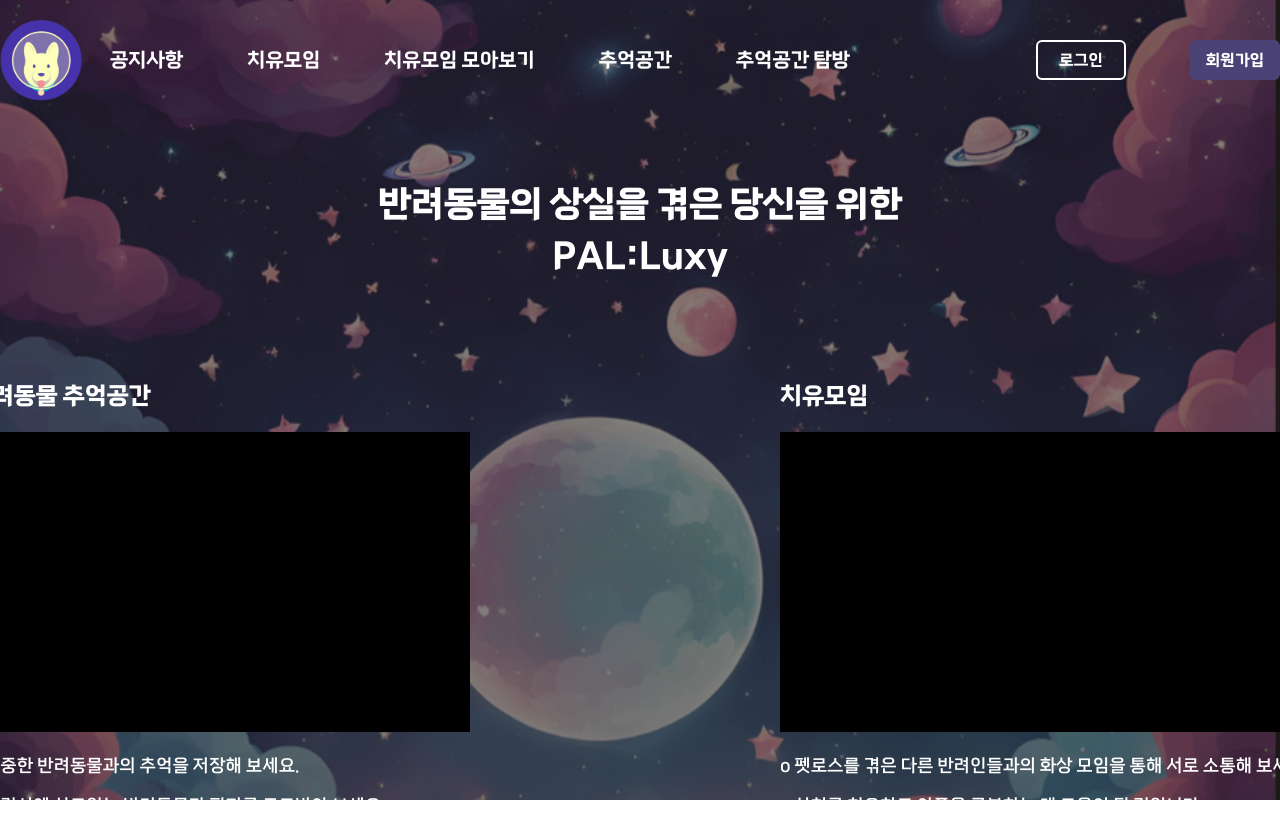
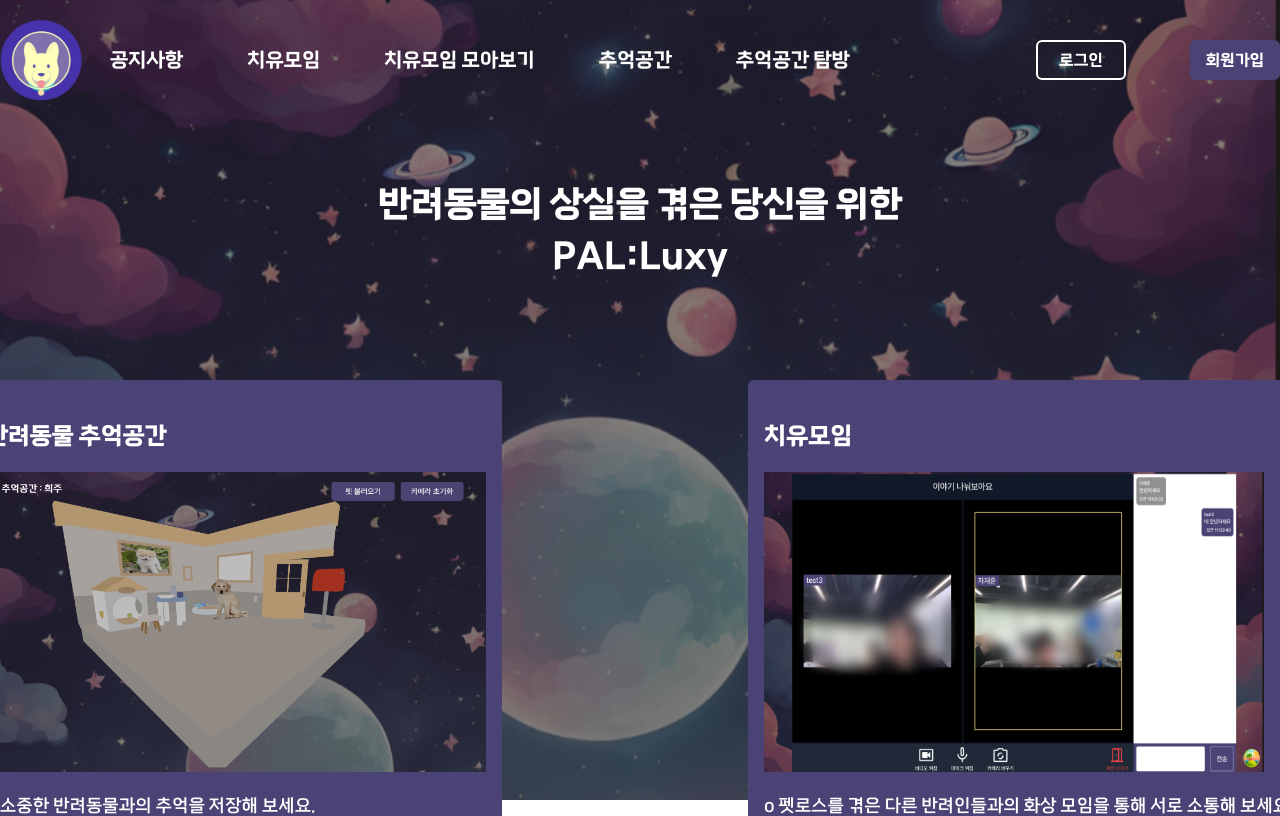
Before and after one commit to leepro1/palluxy, a React (Vite) app in the folder frontend/: page / in a window 1280 px wide. Shown: the top 816 px of the page. Built offline with nearby package versions, Linux system fonts and the light colour scheme; no server answers; a web font is replaced by a local one.

Commit message:
Fix: 메인 페이지내 사진 삽입 및 디자인 일부 수정
Former-commit-id: e9e76316d4a29471765d3cb532cdf86e056de340

```diff
--- a/frontend/src/pages/HomePage/index.jsx
+++ b/frontend/src/pages/HomePage/index.jsx
@@ -1,5 +1,6 @@
 import ContentsLayout from '@layout/ContentsLayout';
-
+import meetingPreview from '@assets/images/homePage/meetingPreview.png';
+import roomPreview from '@assets/images/homePage/roomPreview.png';
 const HomePage = () => {
   return (
     <ContentsLayout>
@@ -14,9 +15,15 @@
         <div className="mx-5 my-10">
           <div className="grid justify-center gap-y-10 lg:flex lg:justify-between">
             {/* 추억공간 */}
-            <div className="flex flex-col gap-y-5 font-jamsilBold text-white">
+            <div className="flex flex-col gap-y-5 rounded-md bg-pal-purple px-4 py-10 font-jamsilBold text-white">
               <h2 className="text-2xl">반려동물 추억공간</h2>
-              <div className="h-[220px] w-[320px] bg-black lg:h-[300px] lg:w-[500px]"></div>
+              <div className="h-[220px] w-[320px] bg-black lg:h-[300px] lg:w-[500px]">
+                <img
+                  className="h-full w-full"
+                  src={roomPreview}
+                  alt="추억공간 미리보기"
+                />
+              </div>
               <div className="flex flex-col gap-y-3 font-jamsilRegular text-lg">
                 <p>o 소중한 반려동물과의 추억을 저장해 보세요.</p>
                 <p>o 팰럭시에 살고있는 반려동물과 편지를 주고받아 보세요.</p>
@@ -24,9 +31,15 @@
               </div>
             </div>
             {/* 치유모임 */}
-            <div className="flex flex-col gap-y-5 font-jamsilBold text-white">
+            <div className="flex flex-col gap-y-5 rounded-md bg-pal-purple px-4 py-10 font-jamsilBold text-white">
               <h2 className="text-2xl">치유모임</h2>
-              <div className="h-[220px] w-[320px] bg-black lg:h-[300px] lg:w-[500px]"></div>
+              <div className="h-[220px] w-[320px] bg-black lg:h-[300px] lg:w-[500px]">
+                <img
+                  className="h-full w-full"
+                  src={meetingPreview}
+                  alt="치유모임 미리보기"
+                />
+              </div>
               <div className="flex flex-col gap-y-3 font-jamsilRegular text-lg">
                 <p>
                   o 펫로스를 겪은 다른 반려인들과의 화상 모임을 통해 서로 소통해
```
Also changed, not shown: frontend/src/assets/images/homePage/meetingPreview.png (added), frontend/src/assets/images/homePage/roomPreview.png (added).
